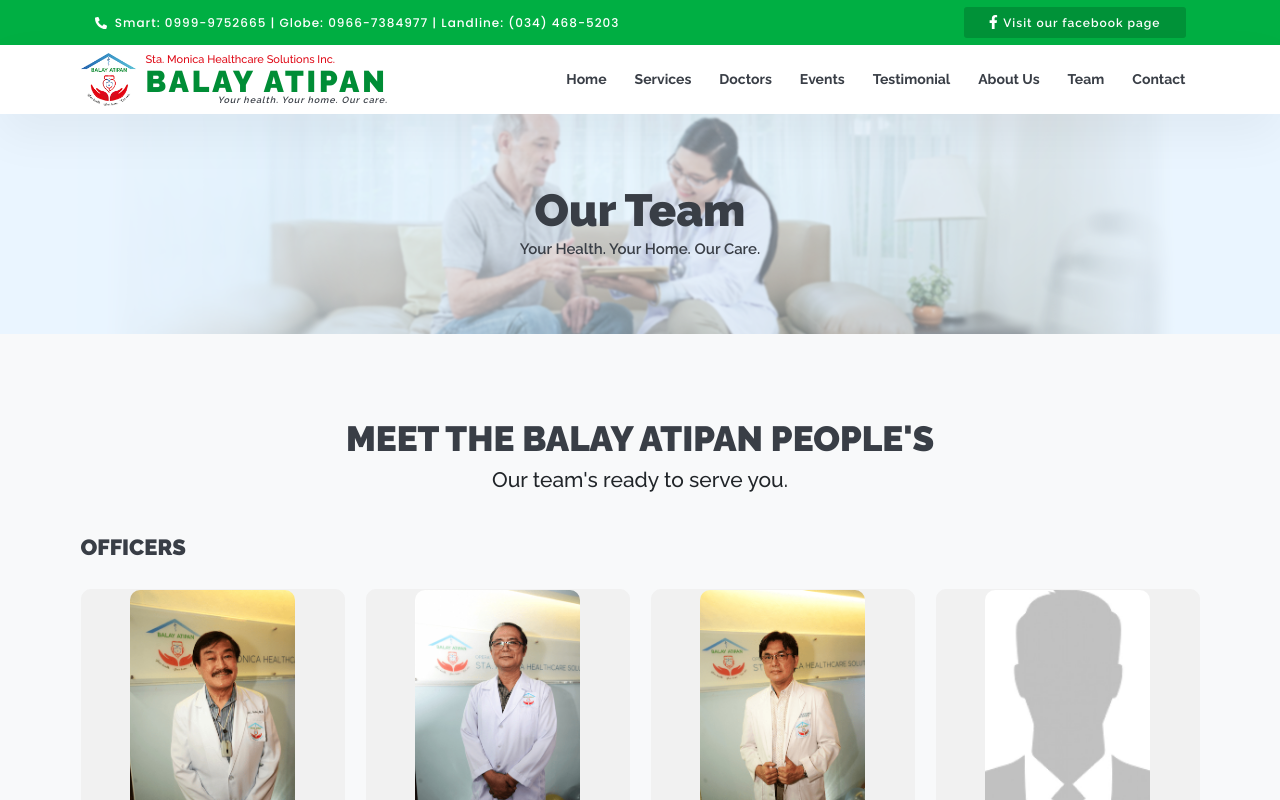
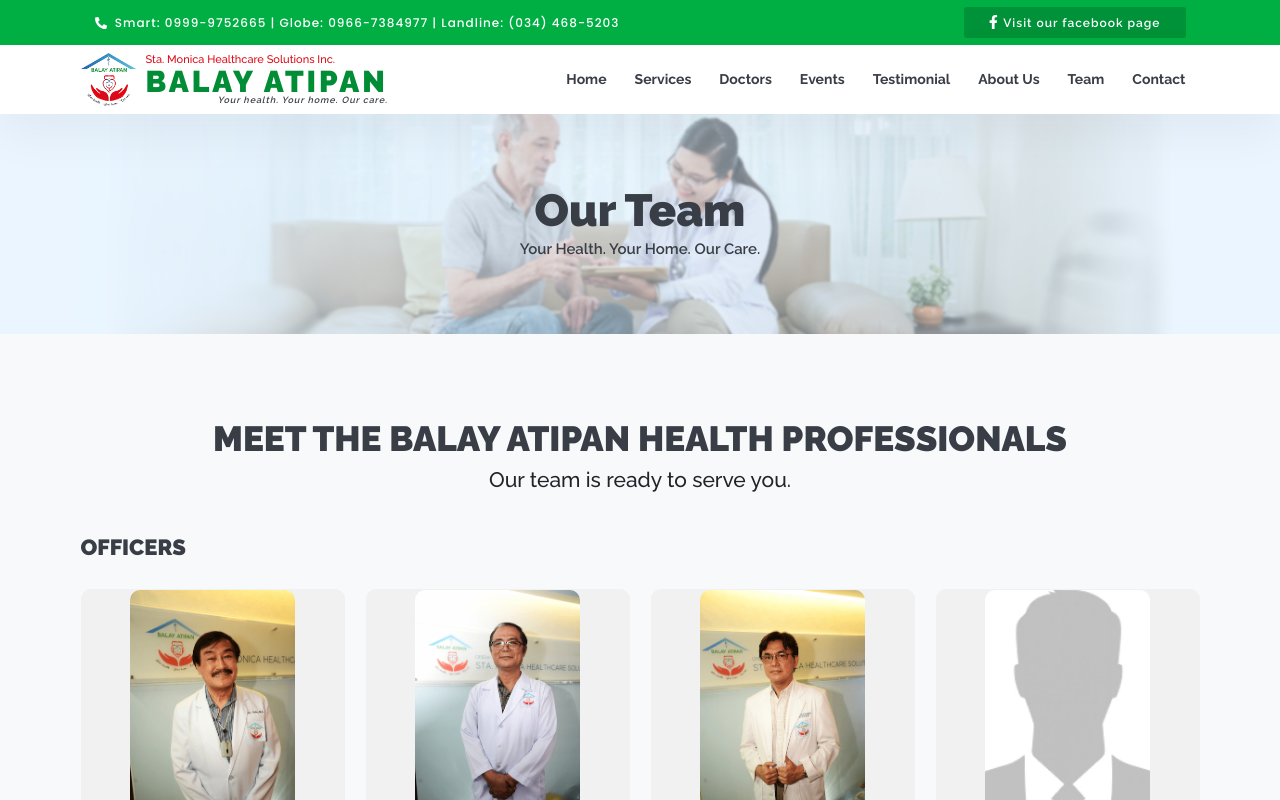
Before and after one commit to felcon2857/smh-website, a React (Create React App) app: page /team in a window 1280 px wide. Shown: the top 800 px of the page. Built offline with nearby package versions, Linux system fonts and the light colour scheme.

Commit message:
TESTIMONIALS AND TEAM

```diff
--- a/src/pages/team.page.jsx
+++ b/src/pages/team.page.jsx
@@ -32,8 +32,8 @@ class TeamPage extends React.Component {
           <Container>
             <div className="after-state-section-background my-5">
               {/* <div className="card-item-title text-center mb-3">Our Team</div> */}
-              <h2 className="text-center">Meet The BALAY ATIPAN People's</h2>
-              <h4 className="text-center">Our team's ready to serve you.</h4>
+              <h2 className="text-center">Meet the BALAY ATIPAN Health Professionals</h2>
+              <h4 className="text-center">Our team is ready to serve you.</h4>
             </div>
             <div className="row mb-2">
               <div className="col-lg-12">
--- a/src/pages/testimonial.page.jsx
+++ b/src/pages/testimonial.page.jsx
@@ -56,7 +56,7 @@ class TestimonialPage extends React.Component {
     return (
       <div id="testimonial">
         <PageHeader
-          page_title="Testimonial"
+          page_title="Testimonials"
           tagline="See client feedbacks about our services"
         />
         <div className="bg-lighter">
```
